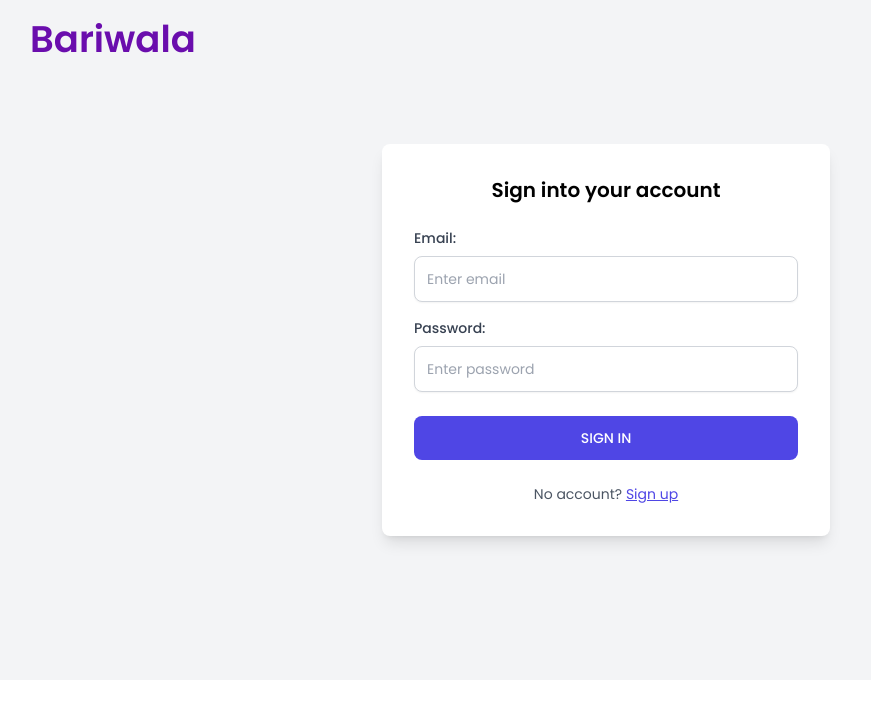
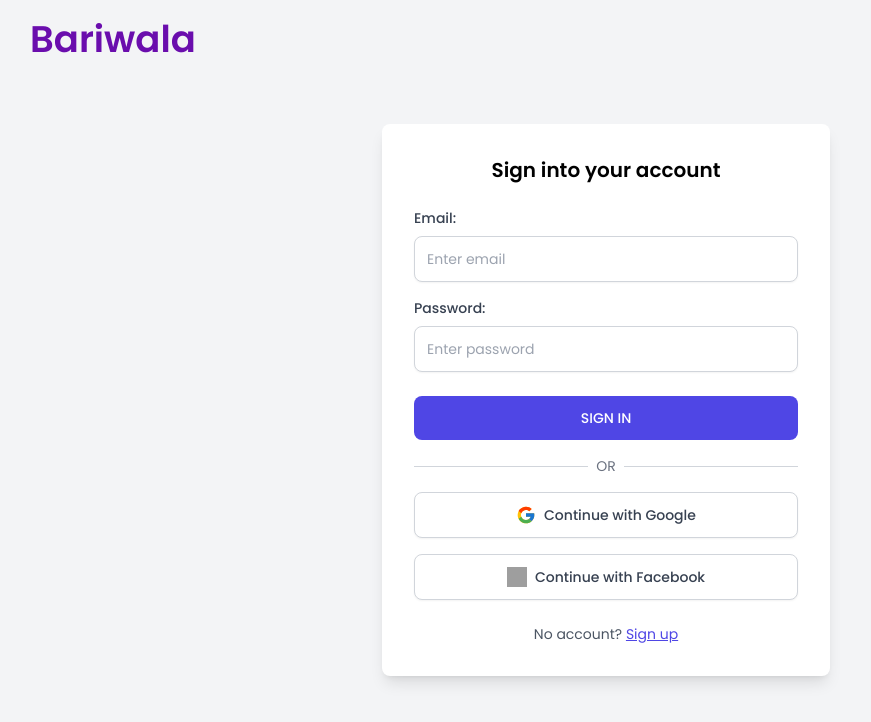
Before and after one commit to Priantox/Bariwala, a React (Vite) app in the folder bariwala-app/: page /signin in a window 1280 px wide. Shown: the top 722 px of the page, without its empty margins (34-905 px from the left). Built offline with nearby package versions, Linux system fonts and the light colour scheme; grey boxes are pictures that could not be loaded.

Commit message:
addded goole and facebook in signin

```diff
--- a/bariwala-app/src/Components/InsideNavbar/SignIn/SignIn.jsx
+++ b/bariwala-app/src/Components/InsideNavbar/SignIn/SignIn.jsx
@@ -1,15 +1,16 @@
 import React from "react";
 import { Link } from "react-router-dom";
+import { FcGoogle } from "react-icons/fc";
+
 
 function SignIn() {
   return (
-    <div className="flex justify-center items-center min-h-[85vh] bg-gray-100">
+    <div className="flex justify-center items-center min-h-[100vh] bg-gray-100">
       <div className="absolute top-3 left-16 font-outfit text-[37px] font-semibold text-purpleCustom flex items-center gap-2">
         <Link to="/">Bariwala</Link>
       </div>
 
       <form className="bg-white p-8 max-w-md w-full rounded-lg shadow-lg">
-
         <p className="text-xl font-semibold text-center text-black mb-6">
           Sign into your account
         </p>
@@ -50,6 +51,33 @@ function SignIn() {
           Sign in
         </button>
 
+        {/* Separator */}
+        <div className="flex items-center my-4">
+          <hr className="w-full border-gray-300" />
+          <span className="px-2 text-gray-500 text-sm">OR</span>
+          <hr className="w-full border-gray-300" />
+        </div>
+
+        {/* Social Login Buttons */}
+        <button
+          type="button"
+          className="w-full py-3 mb-4 flex items-center justify-center bg-white border border-gray-300 rounded-lg shadow-sm
+                     hover:bg-gray-100 focus:outline-none focus:ring-2 focus:ring-indigo-500 focus:ring-offset-2"
+        >
+          <FcGoogle className="w-5 h-5 mr-2" />
+          <span className="text-sm font-medium text-gray-700">Continue with Google</span>
+        </button>
+
+        <button
+          type="button"
+          className="w-full py-3 flex items-center justify-center bg-white border border-gray-300 rounded-lg shadow-sm
+                     hover:bg-gray-100 focus:outline-none focus:ring-2 focus:ring-indigo-500 focus:ring-offset-2"
+        >
+          <img src="https://upload.wikimedia.org/wikipedia/commons/0/05/Facebook_Logo_%282019%29.png"
+               alt="Facebook" className="w-5 h-5 mr-2" />
+          <span className="text-sm font-medium text-gray-700">Continue with Facebook</span>
+        </button>
+
         <p className="text-sm text-gray-600 text-center mt-6">
           No account?{" "}
           <Link to="/signup" className="text-indigo-600 underline hover:text-indigo-800">
```
